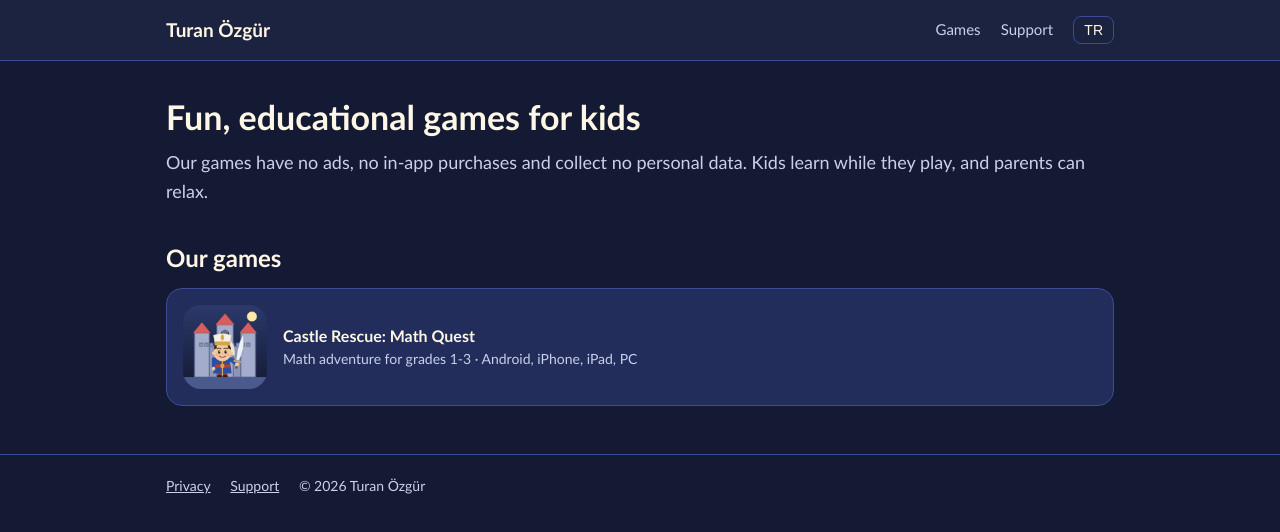
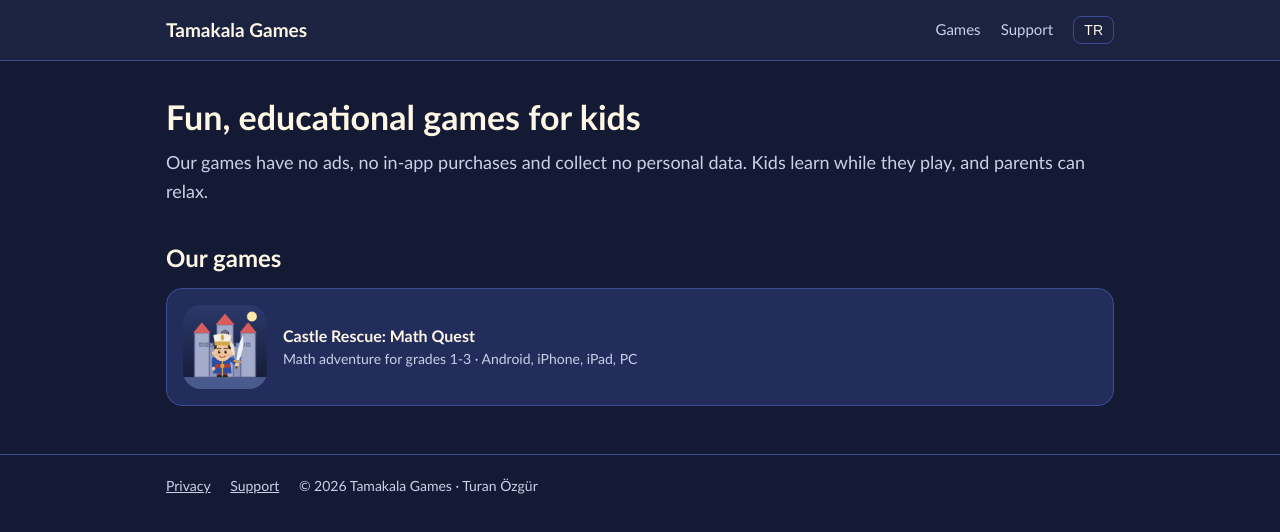
Before and after one commit to turanozgur95-rgb/turanozgur-site, a plain HTML site: page index.html in a window 1280 px wide. Drawn offline with Linux system fonts and the light colour scheme.

Commit message:
Marka: Tamakala Games

```diff
--- a/index.html
+++ b/index.html
@@ -3,15 +3,15 @@
 <head>
 <meta charset="utf-8">
 <meta name="viewport" content="width=device-width, initial-scale=1">
-<title>Turan Özgür - Çocuklar için eğitici oyunlar</title>
-<meta name="description" content="Turan Özgür'ün geliştirdiği, çocuklar için reklamsız ve eğitici mobil oyunlar. Educational, ad-free mobile games for kids.">
+<title>Tamakala Games - Çocuklar için eğitici oyunlar</title>
+<meta name="description" content="Tamakala Games: çocuklar için reklamsız ve eğitici mobil oyunlar. Educational, ad-free mobile games for kids.">
 <link rel="icon" href="/img/icon.png">
 <link rel="stylesheet" href="/site.css">
 <script src="/lang.js"></script>
 </head>
 <body>
 <header class="top"><div class="wrap">
-  <a class="brand" href="/">Turan Özgür</a>
+  <a class="brand" href="/">Tamakala Games</a>
   <nav>
     <a href="/kaleden-kurtar/"><span data-l="tr">Oyunlar</span><span data-l="en">Games</span></a>
     <a href="/destek/"><span data-l="tr">Destek</span><span data-l="en">Support</span></a>
@@ -42,7 +42,7 @@
 <footer><div class="wrap">
   <a href="/gizlilik/"><span data-l="tr">Gizlilik</span><span data-l="en">Privacy</span></a>
   <a href="/destek/"><span data-l="tr">Destek</span><span data-l="en">Support</span></a>
-  <span>© 2026 Turan Özgür</span>
+  <span>© 2026 Tamakala Games · Turan Özgür</span>
 </div></footer>
 </body>
 </html>
--- a/site.css
+++ b/site.css
@@ -1,4 +1,4 @@
-/* Turan Özgür - geliştirici sitesi (turanozgur.com). Oyunun renkleri: gece mavisi + meşale sarısı. */
+/* Tamakala Games - geliştirici sitesi (tamakalagames.com). Oyunun renkleri: gece mavisi + meşale sarısı. */
 :root{--bg:#141a33;--bg2:#1b2340;--card:#232d5c;--line:#3a4c94;--ink:#fff7e6;--soft:#c9d0e8;--torch:#ffb703;--ok:#4cc38a}
 *{box-sizing:border-box}
 html{-webkit-text-size-adjust:100%}
```
